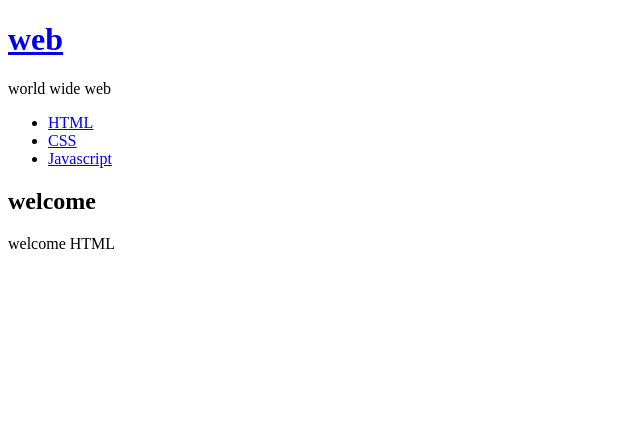
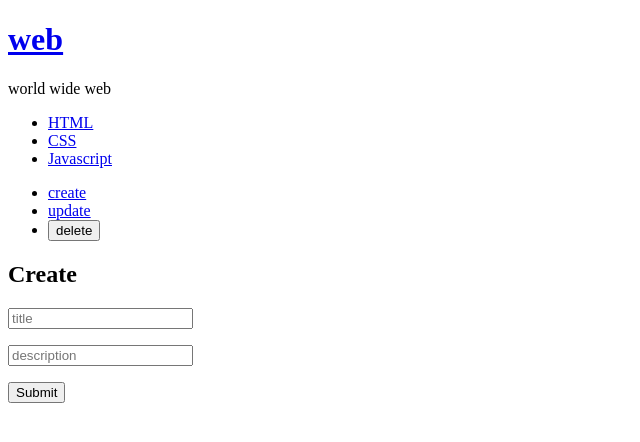
Before and after one commit to Jeon-seongbin/Presentation, a React (Create React App) app in the folder react/code1/: page / in a window 1280 px wide. Shown: the top 442 px of the page, without its empty margins (0-640 px from the left). Built offline with nearby package versions, Linux system fonts and the light colour scheme.

Commit message:
react-crud of create

```diff
--- a/react/code1/src/App.js
+++ b/react/code1/src/App.js
@@ -1,7 +1,10 @@
 import React,{Component} from 'react';
 import TOC from './components/TOC';
-import Content from './components/Content';
+import ReadContent from './components/ReadContent';
+import CreateContent from './components/CreateContent';
 import Subject from './components/Subject'
+import Control from './components/Control'
+
 import './App.css';
 
 {/* 생활코딩 리엑트강좌 */}
@@ -32,7 +35,7 @@
 */
     super(props);
     this.state = {
-      mode : 'welcome',
+      mode : 'create',
       selected_content_id: 0,
       welcome : {title : 'welcome', desc : 'welcome HTML'},
       subject : {title : 'web', sub : 'world wide web'},
@@ -48,16 +51,27 @@
     {/* return 에서는 최상위 코드 한개를 가진다 */}
     {/* 자바스크립트의 코드로써 실행하기 위해선 중괄호를 쓴다 */}
 
-    var _title = null;
-    var _desc = null;
-
+    var _title ,_desc, _article = null;
     if(this.state.mode === 'welcome'){
       _title = this.state.welcome.title;
       _desc = this.state.welcome.desc;
+      _article = <ReadContent title={_title} desc={_desc} />;
     } else if(this.state.mode === 'read'){
       let content = this.state.contents.filter(content => content.id == this.state.selected_content_id)[0];
       _title = content.title;
       _desc = content.desc;
+      _article = <ReadContent title={_title} desc={_desc} />;
+    }else if(this.state.mode === 'create'){
+      _article = <CreateContent onSubmit={(_title,_desc) => {
+        let length = this.state.contents.length;
+        this.setState({
+          contents: [
+            ...this.state.contents, {id: length+1 , title: _title, desc: _desc}
+          ]
+          //push 를 쓰지 말고 concat 함수를 이용 원본데이터 이용하지 않고 변경
+
+        });
+      }}/>;
     }
 
     return (
@@ -65,24 +79,30 @@
         <Subject
           title={this.state.subject.title}
           sub={this.state.subject.sub}
-          onChangePage={function(){
+          onChangePage={() => {
             this.setState({mode : 'welcome'})
-          }.bind(this)}
+          }}
           />
           {/*1. onChangePage 이 컴포넌트가 이벤트를 전달하는 props이다(추가) */}
           <TOC
-            onChangePage={function(id){
+            onChangePage={(id) => {
               this.setState({
                 mode:'read',
                 selected_content_id : Number(id)
               });
               //setState 메소드로 값을 바꾸어야 리엑트가 state의 값이 바뀌었는지 알 수 있다
-            }.bind(this)}
+            }}
             contents={this.state.contents}/>
-          <Content title={_title} desc={_desc} />
+          <Control onChangeMode={(_mode)=>{
+            this.setState({
+              mode : _mode
+            });
+          }}/>
+          {_article}
       </div>
     );
   }
 }
 
 export default App;
+//이벤트가 실행되었을때 실행되어야 할 함수 -> 핸들러
--- /dev/null
+++ b/react/code1/src/components/Control.js
@@ -0,0 +1,24 @@
+import React,{Component} from 'react'
+
+class Control extends Component{
+    render(){
+        return(
+            <ul>
+                <li><a href="/create" onClick={(e) => {
+                    e.preventDefault();
+                    this.props.onChangeMode('create');
+                }}>create</a></li>
+                <li><a href="/update" onClick={(e) => {
+                    e.preventDefault();
+                    this.props.onChangeMode('update');
+                }}>update</a></li>
+                <li><input type="button" value="delete" onClick={(e) => {
+                    e.preventDefault()
+                    this.props.onChangeMode('delete');
+                }}/></li>
+            </ul>
+        );
+    }
+}
+
+export default Control;
--- /dev/null
+++ b/react/code1/src/components/CreateContent.js
@@ -0,0 +1,24 @@
+import React,{Component} from 'react'
+
+class CreateContent extends Component{
+
+  render(){
+    return(
+        <article>
+            <h2>Create</h2>
+            <form action="/create_process" method="post" onSubmit={(e)=>{
+              e.preventDefault();
+              // document.getElementsByName('title');
+              // document.getElementsByName('desc');
+              this.props.onSubmit(e.target.title.value, e.target.desc.value);
+            }}>
+              <p><input type="text" name="title" placeholder="title"/></p>
+              <p><input type="textarea" name="desc" placeholder="description"/></p>
+              <p><input type="submit" name="submit"/></p>
+            </form>
+        </article>
+    );
+  }
+}
+
+export default CreateContent;
--- a/react/code1/src/components/Content.js
+++ b/react/code1/src/components/ReadContent.js
@@ -1,7 +1,6 @@
 import React,{Component} from 'react'
 
-class Content extends Component{
-
+class ReadContent extends Component{
   render(){
     return(
       <article>
@@ -12,4 +11,4 @@
   }
 }
 
-export default Content;
+export default ReadContent;
--- a/react/code1/src/components/TOC.js
+++ b/react/code1/src/components/TOC.js
@@ -1,6 +1,14 @@
 import React,{Component} from 'react'
 
 class TOC extends Component{
+
+    shouldComponentUpdate(newProps){
+        if(this.props.contents === newProps.contents){
+            return false;
+        }
+        return true;
+    }
+
     render(){
         const contents = this.props.contents;
         {/* 변수 등등은 render 에 넣는다 */}
@@ -10,10 +18,10 @@
                     {this.props.contents.map((content, index) =>{
                         return <li key={index}>
                                     <a href={'/content/'+content.id}
-                                        onClick={function(e){
+                                        onClick={(e) => {
                                             e.preventDefault();
                                             this.props.onChangePage(content.id)
-                                        }.bind(this)}>{content.title}
+                                        }}>{content.title}
                                     </a>
                                 </li>
                         {/* map을 쓸 때에는 꼭 return 이 필요하다 */}
```
